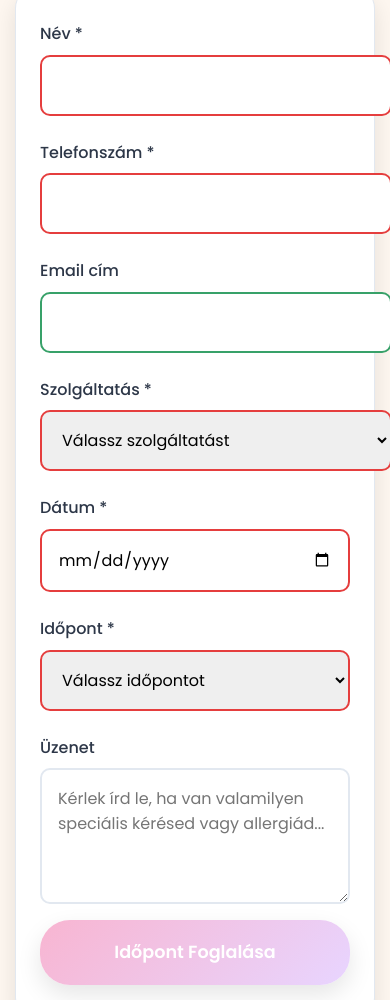
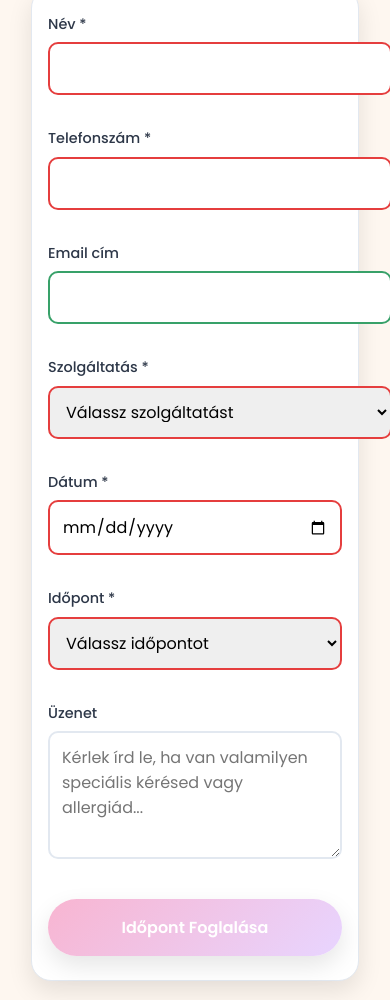
Before and after one commit to rolandbagyula/pill-s-oldal, a plain HTML site: page index.html in a window 390 px wide. Shown: the part 7263-8263 px from the top of the page. Drawn offline with Linux system fonts and the light colour scheme.

Commit message:
Add files via upload

```diff
--- a/styles.css
+++ b/styles.css
@@ -661,6 +661,25 @@ body {
 
     .form-row {
         grid-template-columns: 1fr;
+        gap: 1rem;
+        margin-bottom: 1rem;
+    }
+
+    .booking-form {
+        padding: 2rem 1.5rem;
+        margin: 0 1rem;
+    }
+
+    .booking-container {
+        max-width: 100%;
+        padding: 0 1rem;
+    }
+
+    .form-group input,
+    .form-group select,
+    .form-group textarea {
+        padding: 0.8rem;
+        font-size: 16px; /* Prevents zoom on iOS */
     }
 
     .services-grid {
@@ -696,11 +715,38 @@ body {
     }
 
     .booking-form {
-        padding: 2rem 1.5rem;
+        padding: 1.5rem 1rem;
+        margin: 0 0.5rem;
+    }
+
+    .booking-container {
+        padding: 0 0.5rem;
     }
 
     .container {
         padding: 0 15px;
+    }
+
+    .form-group {
+        margin-bottom: 1rem;
+    }
+
+    .form-group input,
+    .form-group select,
+    .form-group textarea {
+        padding: 0.75rem;
+        font-size: 16px;
+    }
+
+    .form-group label {
+        font-size: 0.9rem;
+        margin-bottom: 0.4rem;
+    }
+
+    .booking-form .btn-primary {
+        padding: 1rem;
+        font-size: 1rem;
+        margin-top: 1.5rem;
     }
 
     .before-after {
```
